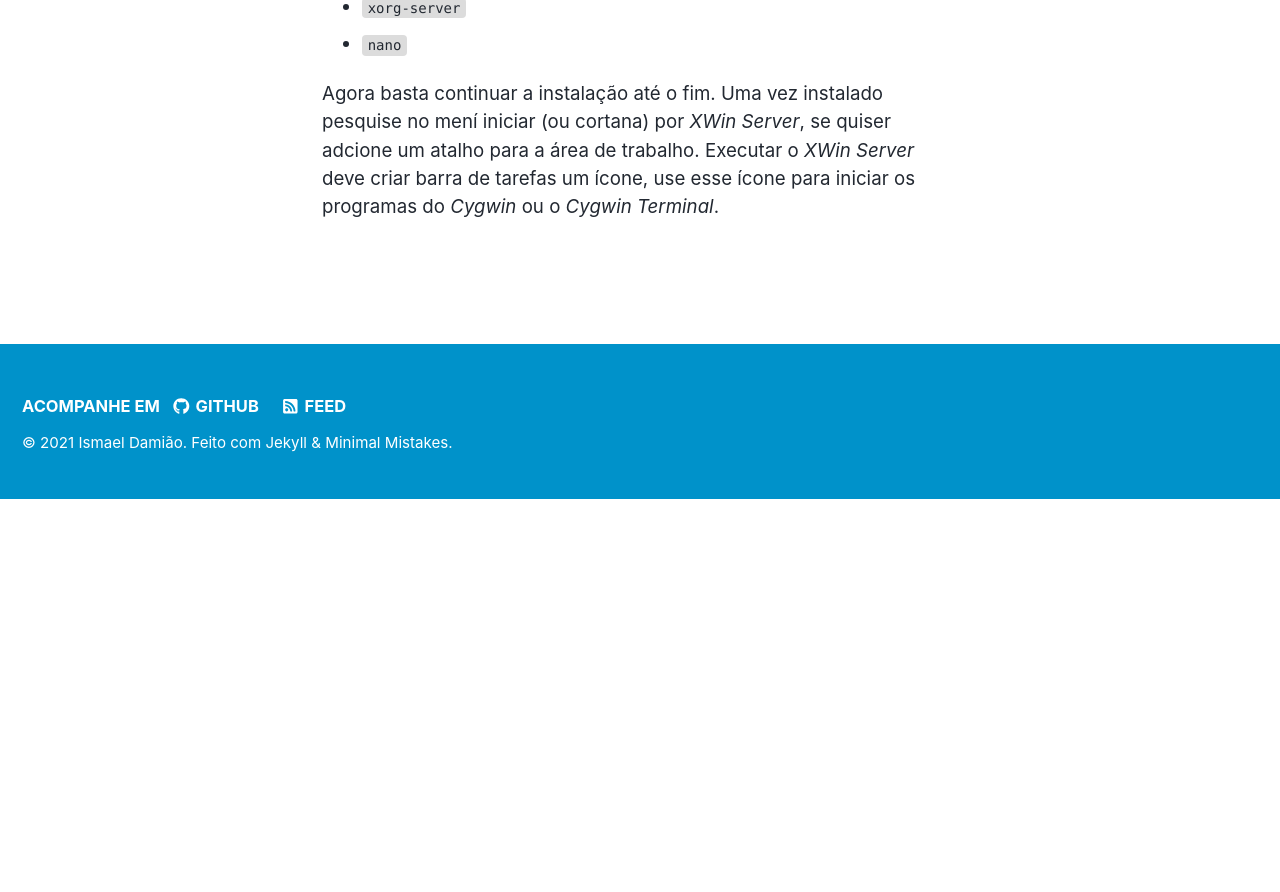
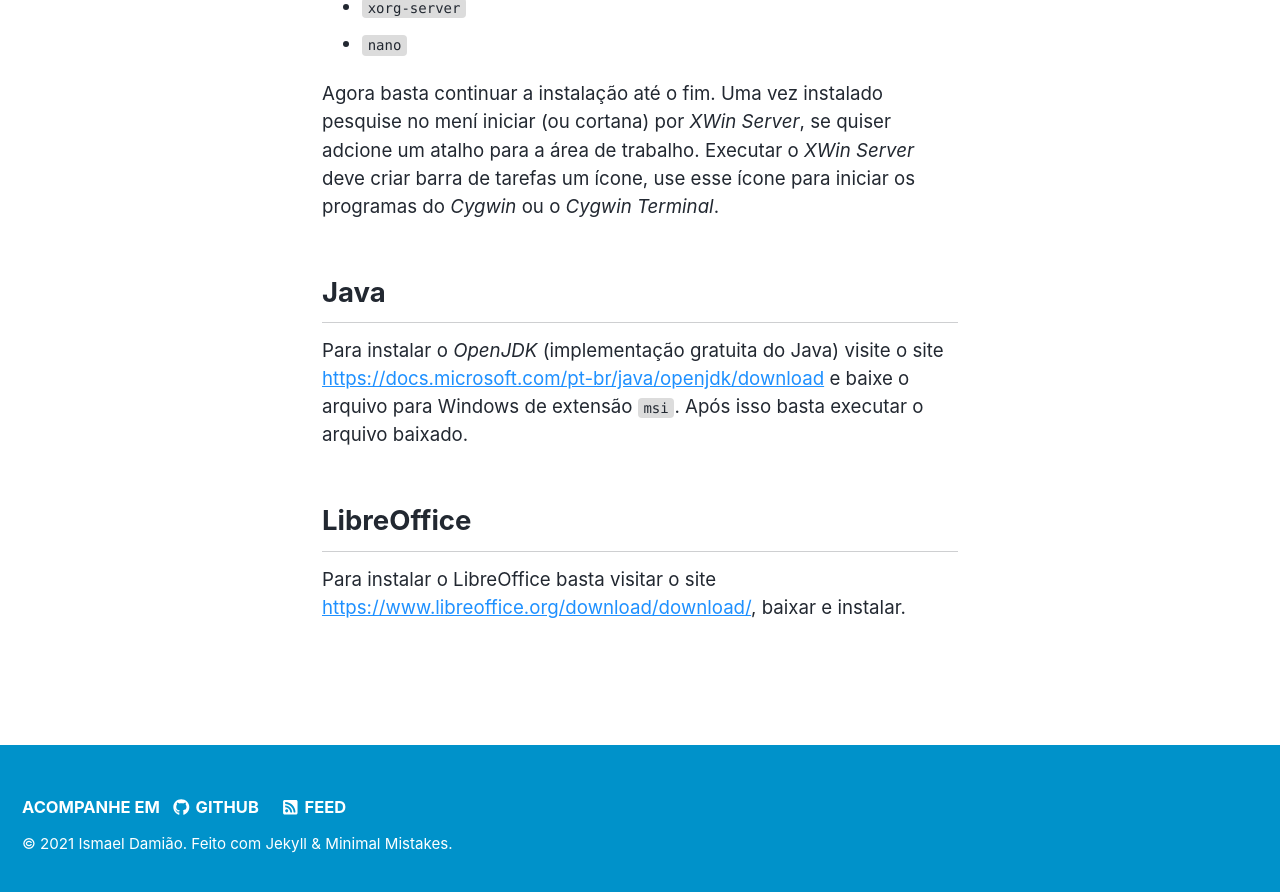
Before and after one commit to ismaeldamiao/ismaeldamiao.github.io, a Jekyll site: the page built from _pages/pt/ComputationalPhysics/win.md, in a window 1280 px wide and 900 px high, scrolled down 1009 px. Shown: the top 892 px of the window. Built offline with Jekyll 4.4.1, drawn with Linux system fonts in a browser that asks for light colours; nearby versions of some CDN libraries; before the commit the page ends 1508 px from its top, so only the background shows below that.

Commit message:
Update win.md

```diff
--- a/_pages/pt/ComputationalPhysics/win.md
+++ b/_pages/pt/ComputationalPhysics/win.md
@@ -33,3 +33,15 @@ Agora basta continuar a instalação até o fim. Uma vez instalado pesquise
 no mení iniciar (ou cortana) por *XWin Server*, se quiser adcione um atalho para a área
 de trabalho. Executar o *XWin Server* deve criar barra de tarefas um ícone,
 use esse ícone para iniciar os programas do *Cygwin* ou o *Cygwin Terminal*.
+
+## Java
+
+Para instalar o *OpenJDK* (implementação gratuita do Java) visite o site
+[https://docs.microsoft.com/pt-br/java/openjdk/download](https://docs.microsoft.com/pt-br/java/openjdk/download)
+e baixe o arquivo para Windows de extensão `msi`. Após isso basta executar o arquivo baixado.
+
+## LibreOffice
+
+Para instalar o LibreOffice basta visitar o site
+[https://www.libreoffice.org/download/download/](https://www.libreoffice.org/download/download/),
+baixar e instalar.
```
